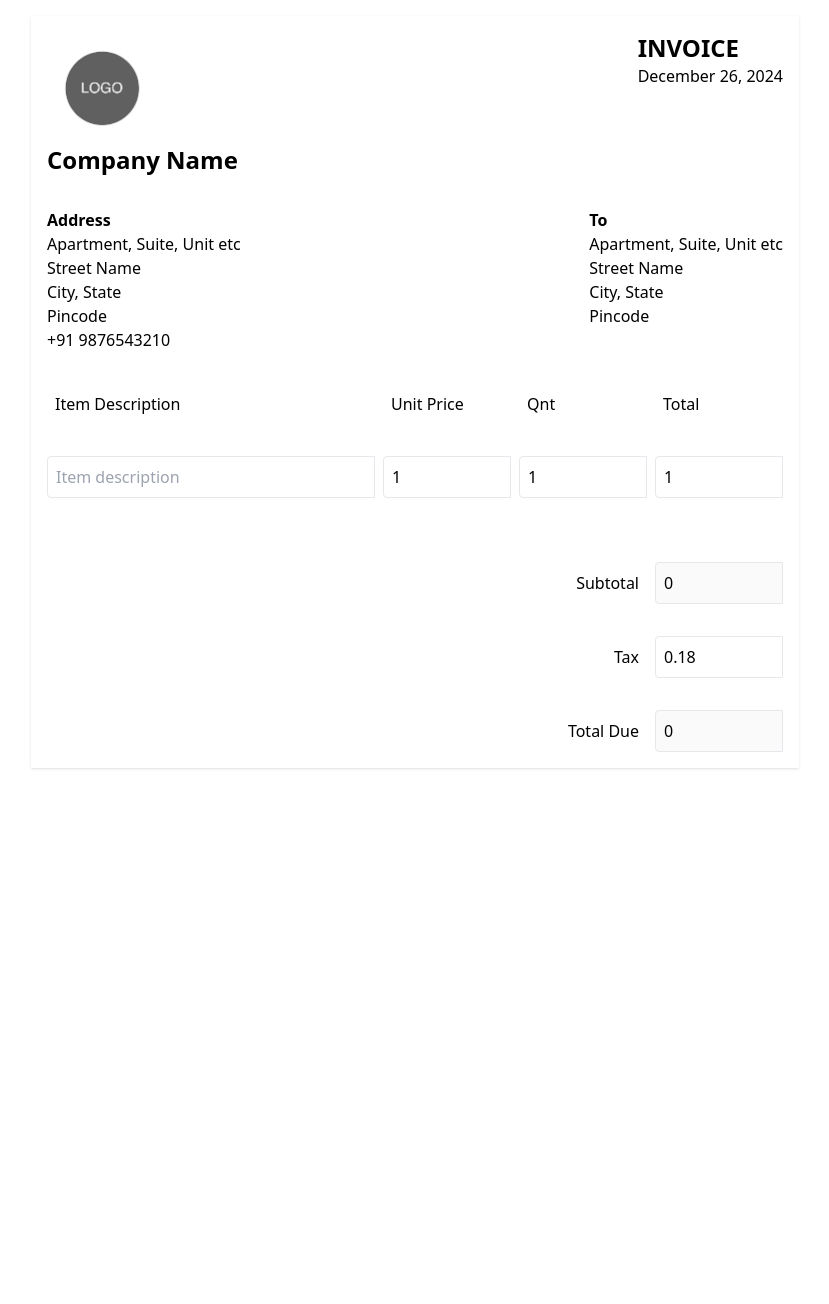
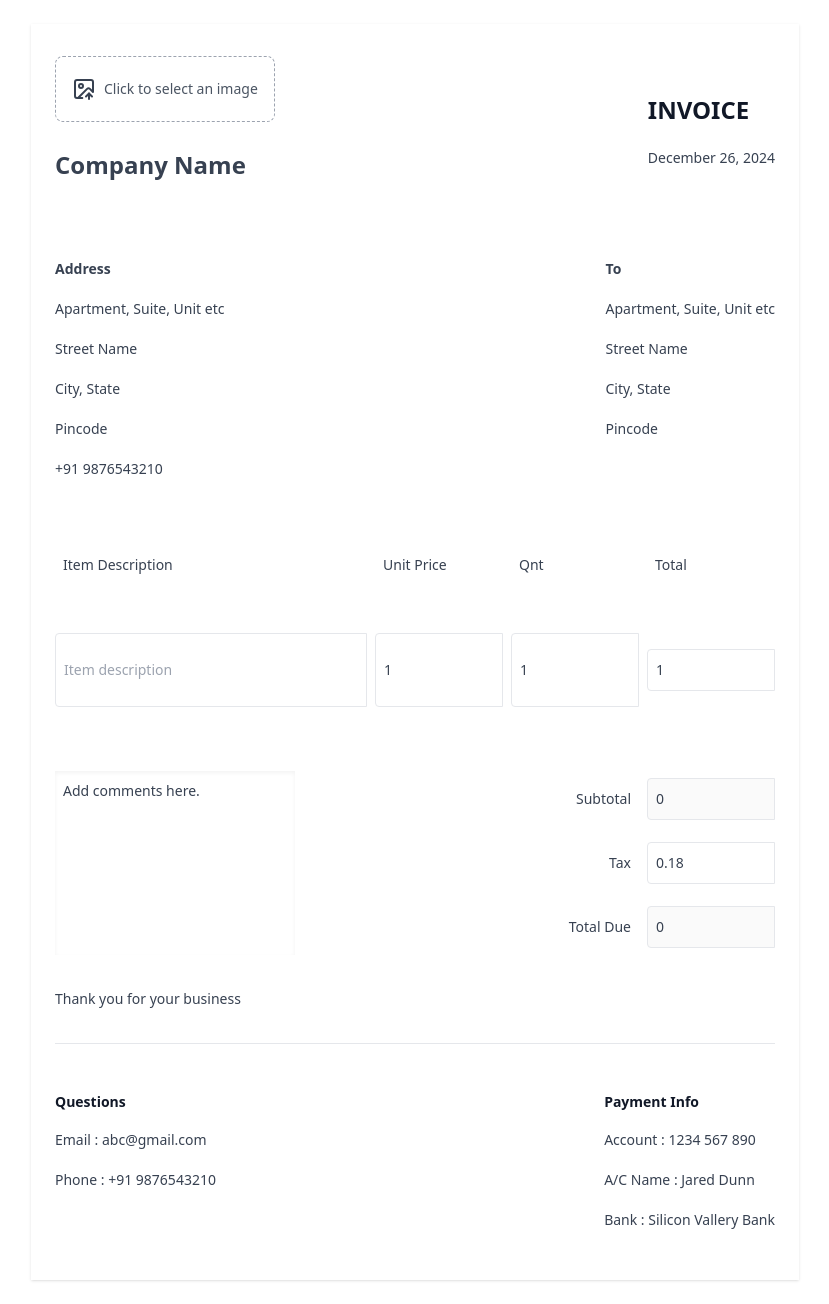
Before and after one commit to commitsovercoffee/billie, a SvelteKit app: page / in a window 1280 px wide. Shown: the whole page, without its empty margins (225-1054 px from the left). Before the commit the page ends 800 px from the top, so only its background shows below. Built offline with nearby package versions, Linux system fonts and the light colour scheme.

Commit message:
updates ui & addds logo picker

```diff
--- a/src/routes/+page.svelte
+++ b/src/routes/+page.svelte
@@ -1,4 +1,11 @@
 <script>
+	let mail = 'abc@gmail.com';
+	let phone = '+91 9876543210';
+
+	let account = '1234 567 890';
+	let accountName = 'Jared Dunn';
+	let bankName = 'Silicon Vallery Bank';
+
 	let itemDesc = '';
 	let itemPrice = 1;
 	let itemQty = 1;
@@ -12,7 +19,8 @@
 	let tax = 0.18;
 	$: totalDue = subTotal + tax * subTotal;
 
-	// Function to add values to arrays
+	let note = 'Add comments here.';
+
 	function addValues() {
 		if (itemDesc != '' && itemPrice > 0 && itemQty > 0) {
 			descriptions = [...descriptions, itemDesc];
@@ -28,13 +36,122 @@
 			document.getElementById('descBox').focus();
 		}
 	}
+
+	let selectedImage = null;
+
+	function handleImageChange(event) {
+		const file = event.target.files[0];
+
+		if (
+			file &&
+			(file.type === 'image/png' || file.type === 'image/jpeg' || file.type === 'image/webp')
+		) {
+			const reader = new FileReader();
+			reader.onload = () => {
+				selectedImage = reader.result;
+			};
+			reader.readAsDataURL(file);
+		} else {
+			alert('Please select a valid image (.png, .jpg, or .webp)');
+		}
+	}
+
+	function clearImage() {
+		selectedImage = null;
+	}
 </script>
 
-<div class=" max-w-screen-md mx-auto m-4 p-4 shadow flex flex-col space-y-8">
+<div class="prose prose-sm max-w-screen-md mx-auto my-6 px-6 py-8 shadow flex flex-col space-y-8">
 	<div class="flex flex-row justify-between">
 		<div>
-			<img class="h-28 w-auto" src="logo.png" alt="" />
-			<h2 class="font-bold text-2xl">Company Name</h2>
+			<div>
+				<!-- Display Image -->
+				{#if selectedImage}
+					<div class="flex flex-row justify-between items-center">
+						<div class="flex flex-col rounded-xl shadow-md">
+							<button on:click={clearImage}>
+								<svg
+									xmlns="http://www.w3.org/2000/svg"
+									width="24"
+									height="24"
+									viewBox="0 0 24 24"
+									fill="none"
+									stroke="currentColor"
+									stroke-width="2"
+									stroke-linecap="round"
+									stroke-linejoin="round"
+									class="m-4 cursor-pointer lucide lucide-trash-2"
+									><path d="M3 6h18" /><path d="M19 6v14c0 1-1 2-2 2H7c-1 0-2-1-2-2V6" /><path
+										d="M8 6V4c0-1 1-2 2-2h4c1 0 2 1 2 2v2"
+									/><line x1="10" x2="10" y1="11" y2="17" /><line
+										x1="14"
+										x2="14"
+										y1="11"
+										y2="17"
+									/></svg
+								>
+							</button>
+							<button on:click={() => document.getElementById('imageInput').click()}>
+								<svg
+									xmlns="http://www.w3.org/2000/svg"
+									width="24"
+									height="24"
+									viewBox="0 0 24 24"
+									fill="none"
+									stroke="currentColor"
+									stroke-width="2"
+									stroke-linecap="round"
+									stroke-linejoin="round"
+									class="m-4 cursor-pointer lucide lucide-image-up"
+									><path
+										d="M10.3 21H5a2 2 0 0 1-2-2V5a2 2 0 0 1 2-2h14a2 2 0 0 1 2 2v10l-3.1-3.1a2 2 0 0 0-2.814.014L6 21"
+									/><path d="m14 19.5 3-3 3 3" /><path d="M17 22v-5.5" /><circle
+										cx="9"
+										cy="9"
+										r="2"
+									/></svg
+								>
+							</button>
+						</div>
+						<img src={selectedImage} alt="Company Logo" class="h-24 w-auto object-fill m-0" />
+					</div>
+				{:else}
+					<button
+						class="flex flex-row space-x-2 items-center border border-dashed border-gray-400 px-4 py-1 rounded-lg cursor-pointer hover:bg-gray-50 transition duration-150 ease-in-out"
+						on:click={() => document.getElementById('imageInput').click()}
+					>
+						<svg
+							xmlns="http://www.w3.org/2000/svg"
+							width="24"
+							height="24"
+							viewBox="0 0 24 24"
+							fill="none"
+							stroke="currentColor"
+							stroke-width="2"
+							stroke-linecap="round"
+							stroke-linejoin="round"
+							class="lucide lucide-image-up"
+							><path
+								d="M10.3 21H5a2 2 0 0 1-2-2V5a2 2 0 0 1 2-2h14a2 2 0 0 1 2 2v10l-3.1-3.1a2 2 0 0 0-2.814.014L6 21"
+							/><path d="m14 19.5 3-3 3 3" /><path d="M17 22v-5.5" /><circle
+								cx="9"
+								cy="9"
+								r="2"
+							/></svg
+						>
+
+						<p class="text-center text-gray-600">Click to select an image</p>
+					</button>
+					<input
+						id="imageInput"
+						type="file"
+						accept=".png,.jpg,.jpeg,.webp"
+						on:change={handleImageChange}
+						class="hidden"
+					/>
+				{/if}
+			</div>
+			<p class="font-bold text-2xl">Company Name</p>
 		</div>
 		<div>
 			<h2 class="font-bold text-2xl">INVOICE</h2>
@@ -138,6 +255,13 @@
 		{/each}
 	</div>
 
+	<div class="flex flex-row justify-between">
+		<span
+			class="p-2 w-60 h-auto break-words text-pretty shadow-inner"
+			contenteditable="true"
+			bind:innerText={note}
+		></span>
+		<div class="flex flex-col gap-2">
 			<div class="flex flex-row gap-4 justify-end items-center">
 				<p>Subtotal</p>
 				<input
@@ -150,7 +274,12 @@
 			</div>
 			<div class="flex flex-row gap-4 justify-end items-center">
 				<p>Tax</p>
-		<input type="number" bind:value={tax} placeholder="Tax %" class="border rounded-l p-2 w-32" />
+				<input
+					type="number"
+					bind:value={tax}
+					placeholder="Tax %"
+					class="border rounded-l p-2 w-32"
+				/>
 			</div>
 			<div class="flex flex-row gap-4 justify-end items-center">
 				<p>Total Due</p>
@@ -163,3 +292,23 @@
 				/>
 			</div>
 		</div>
+	</div>
+
+	<p>Thank you for your business</p>
+
+	<hr />
+
+	<div class="flex flex-row justify-between">
+		<div>
+			<h4 class="font-bold my-4">Questions</h4>
+			<p>Email : <span contenteditable="true" bind:innerText={mail}></span></p>
+			<p>Phone : <span contenteditable="true" bind:innerText={phone}></span></p>
+		</div>
+		<div>
+			<h4 class="font-bold my-4">Payment Info</h4>
+			<p>Account : <span contenteditable="true" bind:innerText={account}></span></p>
+			<p>A/C Name : <span contenteditable="true" bind:innerText={accountName}></span></p>
+			<p>Bank : <span contenteditable="true" bind:innerText={bankName}></span></p>
+		</div>
+	</div>
+</div>
```
Lines whose indentation alone changed are shown as unchanged.
